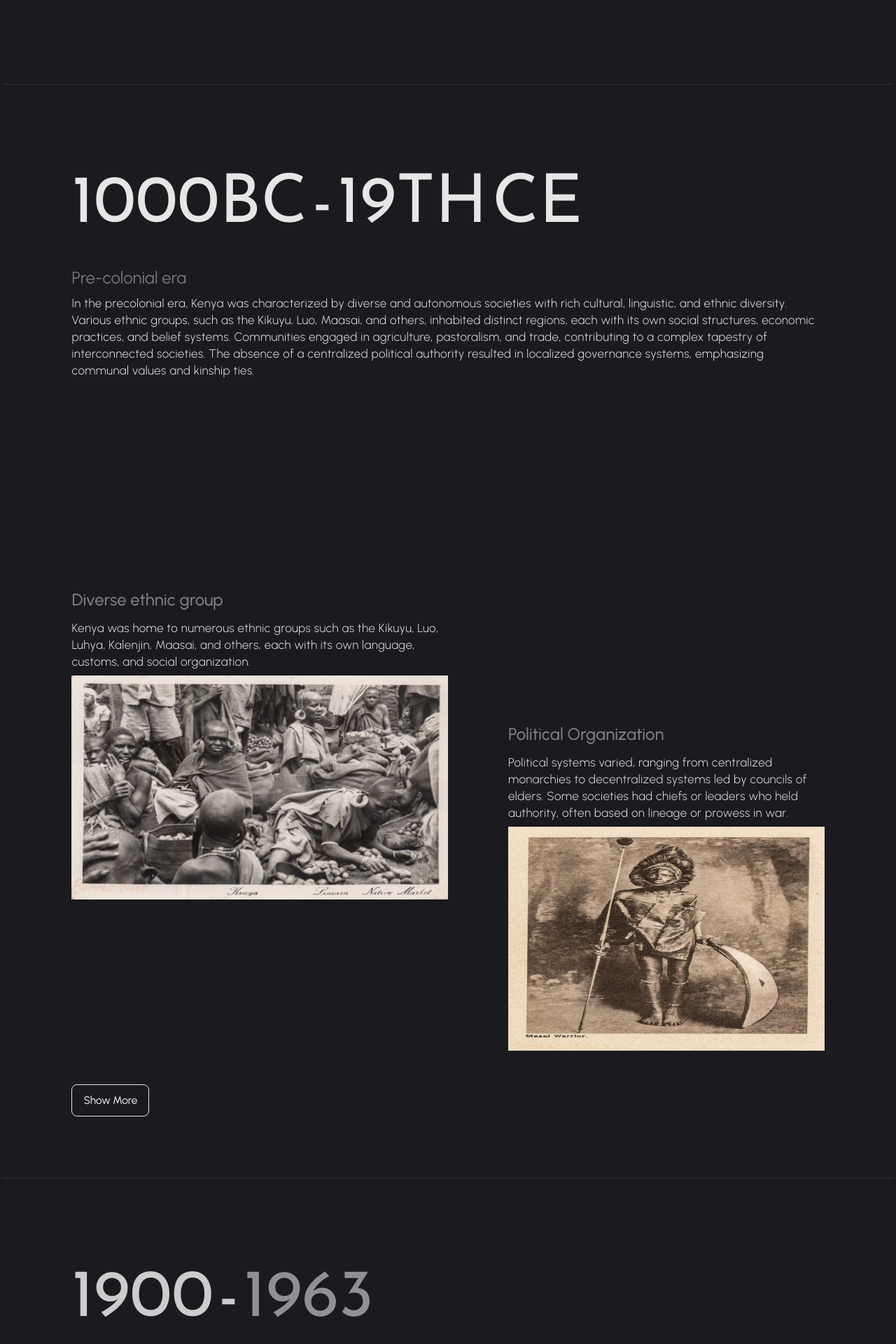
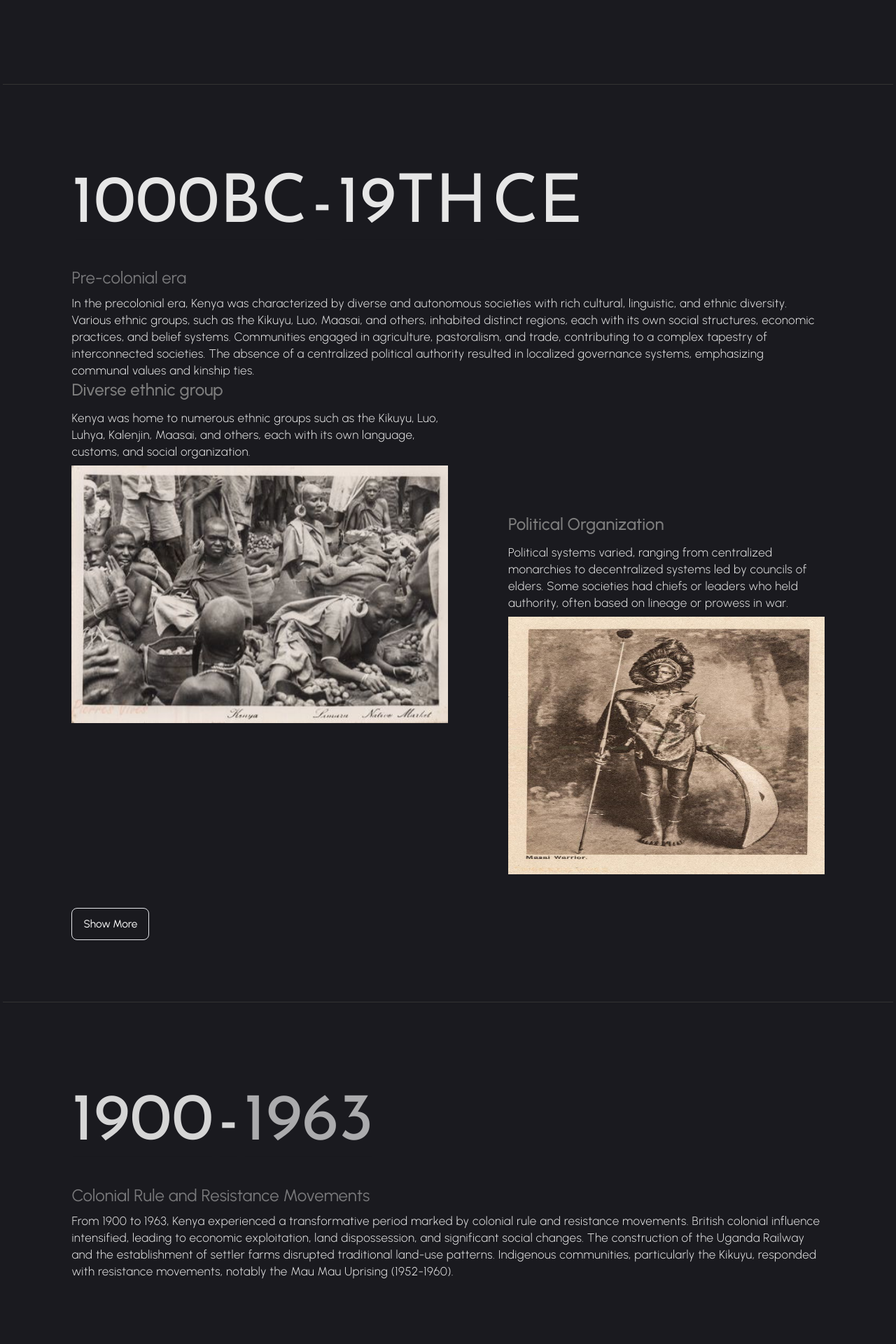
Before and after one commit to jmoseka/jamhuriday, a Next.js app: page / in a window 1280 px wide. Shown: the part 680-2600 px from the top of the page at 70% size. Built offline with nearby package versions, Linux system fonts and the light colour scheme.

Commit message:
FIX SPACING ISSUES AT THE INTRO TEXT SECTION

```diff
--- a/app/globals.css
+++ b/app/globals.css
@@ -43,16 +43,6 @@ figure {
   flex: 1;
 }
 
-.intro {
-  @apply relative;
-  display: table;
-  background-attachment: fixed;
-}
-
-.sub-section {
-  display: table;
-  background-attachment: fixed;
-}
 
 .line {
   @apply px-1 w-full;
--- a/app/page.js
+++ b/app/page.js
@@ -94,9 +94,9 @@ export default function Home() {
 
       <section
         id='pre-colonial'
-        className='px-2 sm:px-[8vw] flex flex-col pb-10'>
+        className='px-2 sm:px-[8vw] pb-10'>
 
-        <div className='h-[90vh]'>
+        <div className='mb-28 md:mb-0'>
           <IntroText
             title="1000BC - 19TH CE"
             subtitle="Pre-colonial era"
@@ -119,7 +119,7 @@ export default function Home() {
       <section id='colonial-rule'>
 
 
-        <div className='px-2 sm:px-[8vw]'>
+        <div className='px-2 sm:px-[8vw] h-[90vh]'>
           <IntroText
             title="1900 - 1963"
             subtitle="Colonial Rule and Resistance Movements"
@@ -128,17 +128,17 @@ export default function Home() {
         </div>
 
 
-        <div data-aos="fade-up" className='animation md:pt-0'>
+        <div data-aos="fade-up" className='md:pt-0'>
           <div className={`relative ${windowWidth > 700 ? 'h-[100vh]' : 'h-[60vh]'} w-[100%]`}>
             <Image src={maumau} alt='mau mau troops' fill style={{ objectFit: "cover" }} />
           </div>
         </div>
 
         <div className='pb-20 px-2 sm:px-[8vw] flex flex-col gap-8'>
-          <p data-aos="flip-up" data-aos-duration="1500" className='animation flex items-center justify-center text-center h-[70vh] md:h-[100vh] uppercase
+          <p data-aos="flip-up" data-aos-duration="5000" className='flex items-center justify-center text-center h-[70vh] md:h-[100vh] uppercase
             text-6xl md:text-[10rem] 2xl:text-[10vw]
            font-semi-bold md:tracking-normal tracking-wide'>MAU MAU </p>
-          <p className='body-text  '>{mauMauText}</p>
+          <p className='body-text h-[50vh] '>{mauMauText}</p>
         </div>
       </section>
 
--- a/components/IntroText.jsx
+++ b/components/IntroText.jsx
@@ -1,7 +1,7 @@
 import { useScroll, motion, useTransform } from "framer-motion";
 import { useEffect, useRef } from "react";
 
-export default function IntroText({ title, subtitle, desc }) {
+export default function IntroText({ title, subtitle, desc,height }) {
   const element = useRef(null);
 
   const { scrollYProgress } = useScroll({
@@ -15,7 +15,7 @@ export default function IntroText({ title, subtitle, desc }) {
 
   return (
     <div className="intro w-full ">
-      <div className="h-[100%] flex flex-col gap-10 2xl:gap-28 pt-28 xl-pt-32 2xl:pt-[10vw]">
+      <div className="flex flex-col gap-10 2xl:gap-28 mt-28 xl-pt-32 2xl:pt-[10vw]">
         <motion.h2
           ref={element}
           style={{ opacity: scrollYProgress }}
--- a/components/PreCard.jsx
+++ b/components/PreCard.jsx
@@ -13,10 +13,7 @@ export default function PreCard({ title, desc, img, align, order }) {
 
   return (
     <div className="flex flex-col gap-3 2xl:gap-[2.8vw] ">
-      <h2 className={`heading-two textTitle`}>
-        {" "}
-        {title}
-      </h2>
+      <h2 className={`heading-two textTitle`}> {title}</h2>
 
       <div className=" flex flex-col gap-2 2xl:gap-8">
         <motion.p
@@ -27,8 +24,8 @@ export default function PreCard({ title, desc, img, align, order }) {
           {desc}
         </motion.p>
 
-        <div className="relative h-[20rem] xl:h[25vw] 2xl:h-[28vw]">
-          <Image src={img} alt={img} fill fillstyle={{objectFit:"cover"}} />
+        <div className="relative h-[20rem] lg:h-[23rem] xl-[30rem] 2xl:h-[30vw]">
+          <Image src={img} alt={img} fill fillstyle={{ objectFit: "cover" }} />
         </div>
       </div>
     </div>
--- a/components/PreSection.js
+++ b/components/PreSection.js
@@ -9,9 +9,7 @@ import AOS from 'aos';
 import 'aos/dist/aos.css'
 
 function PreSection() {
-    useEffect(() => {
-        AOS.init({duration: 1500})
-    }, [])
+
 
 
     const items = [{
@@ -65,11 +63,12 @@ function PreSection() {
         <div
         >
 
-            <div  id='content' className="section-body grid gap-y-12  md:gap-y-16 md:grid-cols-2 ">
+            <div  id='content' className=" grid gap-y-12  md:gap-y-16 md:grid-cols-2 ">
                 {items.slice(0, displayedItems).map((item, index) => (
                     <div
                         key={index}
                         data-aos="zoom-in-up"
+                        data-aos-duration="1000"
                         className={`w-full  ${bigSquare(index) ? '' : 'md:w-[84%]'} ${index % 2 !== 0 ? ' md:place-self-end md:mt-48' : ''}
                             `}
                     >
```
